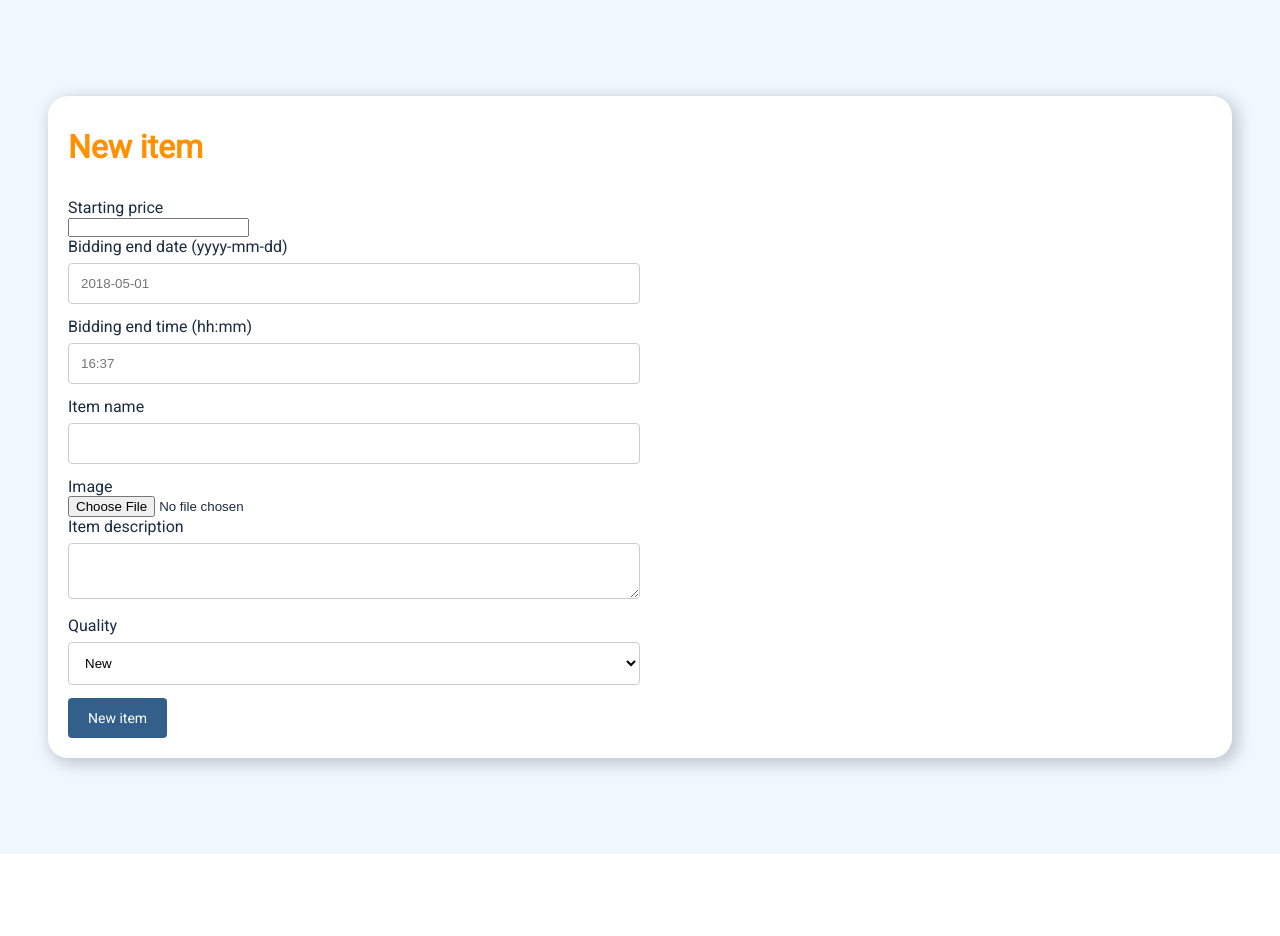
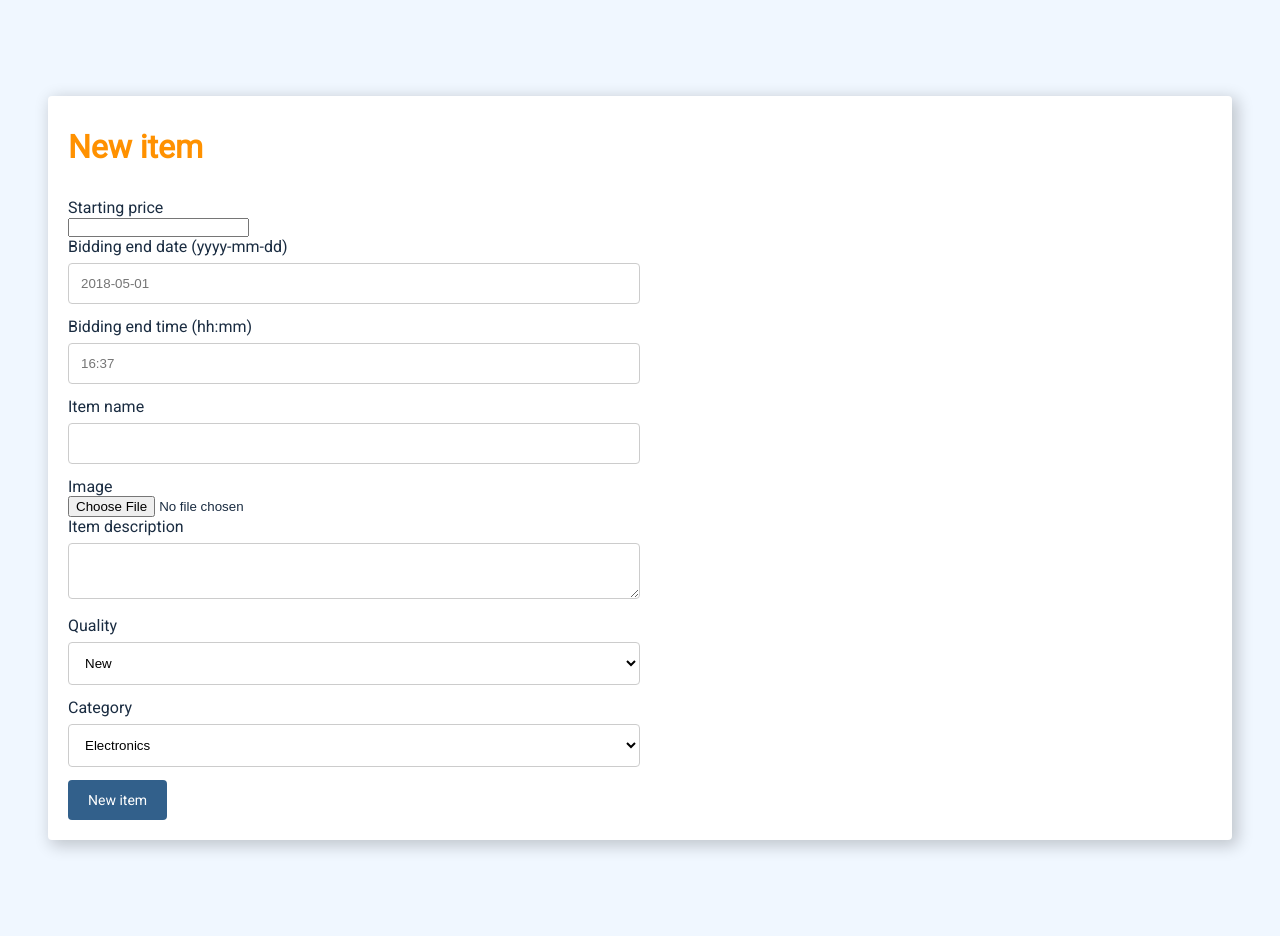
Before and after one commit to laurivaananen/Huutokauppa, a Flask app: page /items/new/ in a window 1280 px wide. Shown: the part 48-984 px from the top of the page. Before the commit the page ends 902 px from the top, so only its background shows below. Run offline with Flask 2, Linux system fonts and the light colour scheme; a user stored in the database is signed in; data comes from the database, SQL or seed files in the repository; some libraries are stand-ins or nearby versions.

Commit message:
Added category for items

```diff
--- a/application/__init__.py
+++ b/application/__init__.py
@@ -133,7 +133,7 @@ def load_user(user_id):
 from flask_admin import Admin, AdminIndexView
 from flask_admin.contrib.sqla import ModelView
 from flask import url_for
-from application.items.models import Item
+from application.items.models import Item, Quality
 from application.bid.models import Bid
 
 
@@ -177,11 +177,12 @@ admin = Admin(application, name="Huutokauppa", template_mode="bootstrap3", index
 admin.add_view(AccountInformationModelView(AccountInformation, db.session))
 admin.add_view(ItemModelView(Item, db.session))
 admin.add_view(SecureModelView(Bid, db.session))
+admin.add_view(SecureModelView(Quality, db.session))
 
 
 
 
-from application.items.models import Quality
+from application.items.models import Quality, Category
 
 try:
     db.create_all()
@@ -198,6 +199,22 @@ def add_qualities():
         db.session().add(new)
         db.session().add(used)
         db.session().add(refurbished)
+        db.session().commit()
+
+@application.before_first_request
+def add_categories():
+    if not Category.query.all():
+        electronics = Category(name="Electronics")
+        home = Category(name="Home")
+        books = Category(name="Books")
+        sports = Category(name="Sports")
+        art = Category(name="Art")
+
+        db.session().add(electronics)
+        db.session().add(home)
+        db.session().add(books)
+        db.session().add(sports)
+        db.session().add(art)
         db.session().commit()
 
 # Adding an admin account when application is run for the first time
--- a/application/items/forms.py
+++ b/application/items/forms.py
@@ -52,13 +52,16 @@ class ItemForm(FlaskForm):
 
     description = TextAreaField("Item description", [validators.InputRequired(), validators.Length(max=4096)])
     quality = SelectField("Quality", coerce=int)
+    category = SelectField("Category", coerce=int)
 
-    # class Meta:
-    #     csrf = False
+    class Meta:
+        csrf = False
 
 
 class ItemSortForm(FlaskForm):
 
     key = SelectField("Column", coerce=int, choices=[(1, "Price"), (2, "Time Left"), (3, "Date added"), (4, "Name")], default=2)
     direction = SelectField("Type", coerce=int, choices=[(1, "Ascending"), (2, "Descending")], default=1)
+    quality = SelectField("Quality", coerce=int, default=0)
+    category = SelectField("Category", coerce=int, default=0)
     page = HiddenField("Page", default=1, validators=[validators.InputRequired(), validators.NumberRange(min=1)])
--- a/application/items/views.py
+++ b/application/items/views.py
@@ -1,7 +1,7 @@
 from application import application, db
 from flask import redirect, render_template, request, url_for, jsonify
 from flask_login import login_required, current_user
-from application.items.models import Item, Quality
+from application.items.models import Item, Quality, Category
 from application.items.forms import ItemForm, ItemSortForm
 from application.items.tasks import sell_item, delete_task, image_to_s3, create_thumbnail, create_full
 from application.extensions import get_or_create, put_object_to_s3
@@ -21,22 +21,55 @@ def items_index():
     # Items are loaded using ajax
     item_count = Item.query.filter_by(sold=False, hidden=False).count()
     item_sort_form = ItemSortForm()
+
+    qualities = Quality.query.all()
+    item_sort_form.quality.choices = [(quality.id, quality.name) for quality in qualities]
+    item_sort_form.quality.choices.insert(0, (0, "All"))
+
+    categories = Category.query.all()
+    item_sort_form.category.choices = [(category.id, category.name) for category in categories]
+    item_sort_form.category.choices.insert(0, (0, "All"))
     return render_template("items/list.html", item_count=item_count, form=item_sort_form)
 
 @application.route("/loaditems", methods=["POST", "GET"])
 def load_items():
     # The javascript in items/list.html calls this function
     form = ItemSortForm(request.form)
+
     key = form.key.data
     page = int(form.page.data)
-    print(page)
+    quality = form.quality.data
+    category = form.category.data
     direction = form.direction.data
-    keys = {1: Item.current_price, 2: Item.bidding_end, 3: Item.bidding_start, 4: Item.name}
-    obj = keys[key]
-    directions = {1: obj.asc(), 2: obj.desc()}
-    order = directions[direction]
-    # Returning 8 items per page
-    items = Item.query.filter_by(sold=False, hidden=False).order_by(order).paginate(page, 8, error_out=False)
+
+    try:
+        keys = {1: Item.current_price, 2: Item.bidding_end, 3: Item.bidding_start, 4: Item.name}
+        obj = keys[key]
+        directions = {1: obj.asc(), 2: obj.desc()}
+        order = directions[direction]
+    except KeyError:
+        order = Item.bidding_end.asc()
+
+    qualities_count = Quality.query.count()
+    quality_in = [quality]
+    if quality == 0:
+        quality_in = [x for x in range(1, qualities_count + 1)]
+
+    # Filter items if category_id is not in category_in
+    categories_count = Category.query.count()
+    category_in = [category]
+    # If selected 0 (All) don't filter by category
+    if category == 0:
+        category_in = [x for x in range(1, categories_count + 1)]
+
+    items = Item.query.filter(Item.sold==False,
+                              Item.hidden==False,
+                              Item.quality_id.in_(quality_in),
+                              Item.category_id.in_(category_in)).order_by(order)
+
+    item_count = len(items.all())
+    # Returning 6 items per page
+    items = items.paginate(page, 6, error_out=True)
 
     next_page = None
     if items.has_next:
@@ -52,15 +85,19 @@ def load_items():
                            "quality": item.quality.name,
                            "seller": item.account_information.user_account.user_name,
                            "seller_id": item.account_information_id} for item in items.items],
-                           next_page=next_page)
+                   next_page=next_page,
+                   item_count=item_count)
 
 
 @application.route("/items/new/")
 @login_required
 def items_form():
     form = ItemForm()
+    # Adding qualities and categories manually to the form
     qualities = Quality.query.all()
     form.quality.choices = [(quality.id, quality.name) for quality in qualities]
+    categories = Category.query.all()
+    form.category.choices = [(category.id, category.name) for category in categories]
     return render_template("items/new.html", form = form)
 
 @application.route("/items/<item_id>/", methods=["GET"])
@@ -74,11 +111,14 @@ def item_detail(item_id):
 @login_required
 @application.route("/items/edit/<item_id>/", methods=["GET"])
 def item_edit(item_id):
-
     item = Item.query.get(item_id)
     form = ItemForm(obj=item)
+
     qualities = Quality.query.all()
     form.quality.choices = [(quality.id, quality.name) for quality in qualities]
+
+    categories = Category.query.all()
+    form.category.choices = [(category.id, category.name) for category in categories]
 
     if not item.sold and not item.hidden:
         if current_user.is_authenticated() and (current_user.id is item.account_information_id):
@@ -98,6 +138,9 @@ def item_update(item_id):
     qualities = Quality.query.all()
     form.quality.choices = [(quality.id, quality.name) for quality in qualities]
 
+    categories = Category.query.all()
+    form.category.choices = [(category.id, category.name) for category in categories]
+
     # Validating only certain fields from the form
     if not (form.name.validate(form) and (form.description.validate(form)) and (form.quality.validate(form))):
         return render_template("items/edit.html", form=form, item=Item.query.get(item_id))
@@ -109,6 +152,7 @@ def item_update(item_id):
             item.name = form.name.data
             item.description = form.description.data
             item.quality_id = form.quality.data
+            item.category_id = form.category.data
             db.session().commit()
 
     return redirect(url_for("item_detail", item_id=item.id))
@@ -135,6 +179,9 @@ def items_create():
     # Fetching all qualities from the database and manually adding them to the form
     qualities = Quality.query.all()
     form.quality.choices = [(quality.id, quality.name) for quality in qualities]
+
+    categories = Category.query.all()
+    form.category.choices = [(category.id, category.name) for category in categories]
 
     if not form.validate_on_submit():
         return render_template("items/new.html", form=form)
@@ -206,6 +253,7 @@ def items_create():
                 name = form.name.data,
                 account_information_id = current_user.id,
                 quality = form.quality.data,
+                category = form.category.data,
                 description = form.description.data,
                 bidding_end = bidding_end,
                 image_thumbnail = thumbnail_image_url,
--- a/application/static/theme.css
+++ b/application/static/theme.css
@@ -75,7 +75,7 @@ nav a:hover {
 
 #item-list {
     display: grid;
-    padding: 6em 3em;
+    padding: 6em 14%;
 }
 
 #item-ajax-div {
@@ -90,7 +90,7 @@ nav a:hover {
 }
 
 #item-ajax-div .item-container {
-    border-radius: 15px;
+    border-radius: 4px;
     background-color: #fff;
     height: 600px;
     width: 400px;
@@ -104,7 +104,6 @@ nav a:hover {
     object-fit: cover;
     margin: 0;
     padding: 0;
-    position: relative;
     box-shadow: 0px 0px 10px 4px rgba(0, 0, 0, 0.2);
     margin-bottom: 1em;
 }
@@ -360,7 +359,7 @@ DETAIL ELEMENTS
     overflow: hidden;
     width: auto;
     display: inline-block;
-    border-radius: 20px;
+    border-radius: 4px;
     box-shadow: 4px 4px 16px 2px rgba(0, 0, 0, 0.2);
     background-color: #fff;
 }
--- a/application/templates/items/edit.html
+++ b/application/templates/items/edit.html
@@ -20,6 +20,10 @@
     {{ form.quality(value=item.quality.name) }}
     <p class="error">{{ form.quality.errors[0] }}</p>
 
+    {{ form.category.label }}
+    {{ form.category(value=item.category.name) }}
+    <p class="error">{{ form.category.errors[0] }}</p>
+
     <input class="btn" type="submit" value="Update item"/>
 </form>
 {% else %}
--- a/application/templates/items/list.html
+++ b/application/templates/items/list.html
@@ -5,15 +5,17 @@
 
 <div class="float-div">
 {% if item_count == 1 %}
-    <h1>Found {{ item_count }} item</h1>
+    <h1 id="item-counter">Found {{ item_count }} item</h1>
 {% else %}
-    <h1>Found {{ item_count }} items</h1>
+    <h1 id="item-counter">Found {{ item_count }} items</h1>
 {% endif %}
 
 <form class="ajax" id="item-search-form" method="POST" action="{{ url_for('load_items') }}">
     {{ form.key }}
     {{ form.direction }}
     {{ form.page }}
+    {{ form.quality }}
+    {{ form.category }}
     <input class="btn" type="submit" id="item-search-btn" value="Search">
 </form>
 <div id="item-ajax-div">
--- a/application/templates/items/new.html
+++ b/application/templates/items/new.html
@@ -5,9 +5,6 @@
 <div class="float-div">
 <h1 class="table-header">New item</h1>
 <form class="detail-form" method="POST" enctype="multipart/form-data" action="{{ url_for('items_create') }}">
-    {{ form.csrf_token }}
-    {{ form.hidden_tag() }}
-
     {{ form.starting_price.label }}
     {{ form.starting_price }}
     <p class="error">{{ form.starting_price.errors[0] }}</p>
@@ -36,6 +33,10 @@
     {{ form.quality }}
     <p class="error">{{ form.quality.errors[0] }}</p>
 
+    {{ form.category.label }}
+    {{ form.category }}
+    <p class="error">{{ form.category.errors[0] }}</p>
+
     <input class="btn" type="submit" value="New item"/>
 </form>
 </div>
```
Also changed, not shown: application/items/models.py (+19 -4 lines), application/static/ajax.js (+10 -0 lines), application/templates/auth/edit.html (+0 -12 lines).
